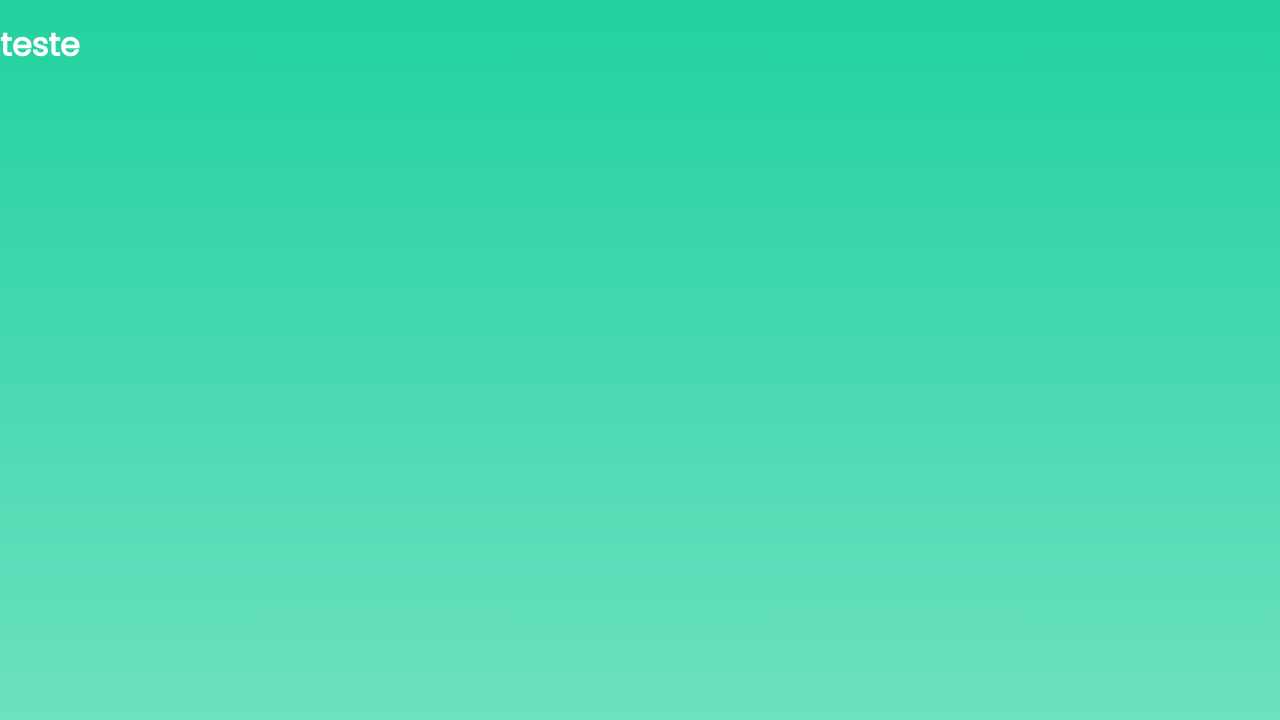
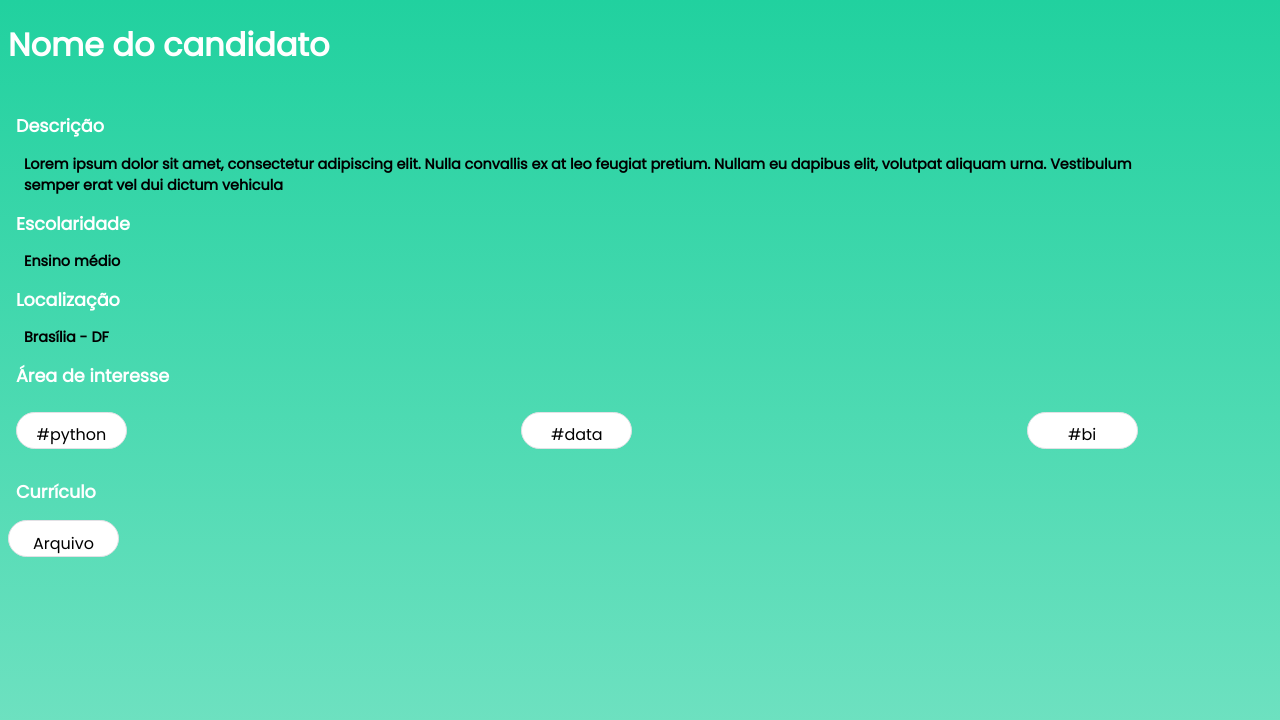
Before and after one commit to UnBArqDsw2021-2/2021.2_G3_stag.io_Frontend, a React (Create React App) app in the folder stag.io/: page /detalhes-candidato in a window 1280 px wide. Shown: the top 720 px of the page. Built offline with nearby package versions, Linux system fonts and the light colour scheme.

Commit message:
Pagina detalhes da empresa

```diff
--- a/stag.io/src/App.js
+++ b/stag.io/src/App.js
@@ -1,6 +1,8 @@
 import "./App.css";
 import { Routes, Route } from "react-router-dom";
 import DetalhesCandidato from "../src/pages/DetalhesCandidato";
+import DetalhesEmpresa from "../src/pages/DetalhesEmpresa";
+import VagaEmpresa from "../src/pages/VagaEmpresa";
 
 import Inicio from "./pages/Inicio/Inicio";
 
@@ -10,6 +12,8 @@ function App() {
       <Routes>
         <Route path="/" element={<Inicio/>}></Route>
         <Route path="/detalhes-candidato" element={<DetalhesCandidato/>}></Route>
+        <Route path="/detalhes-empresa" element={<DetalhesEmpresa/>}></Route>
+        <Route path="/vaga-empresa" element={<VagaEmpresa/>}></Route>
 
       </Routes>
     </div>
--- /dev/null
+++ b/stag.io/src/pages/DetalhesCandidato/index.css
@@ -0,0 +1,63 @@
+.subTitle1{
+    text-align: left;
+    padding-right: 0.5rem;
+    padding-left: 0.5rem;
+    padding-bottom: 0em;
+}
+
+.text1{
+    color: white;
+    font-style: 'Poppins', sans-serif;
+    font-size: 1.1em;
+    text-align: left;
+    padding-left: 0.5rem;
+}
+
+.text-description1{
+    color: black;
+    font-style: 'Poppins', sans-serif;
+    font-size: 0.9em;
+    text-align: left;
+    padding-left: 1rem;
+}
+
+.content-column1{
+    display: inline;
+    height: 30em;
+    /* background-color: red; */
+    width: 90%;
+}
+
+.content-row1{
+    display: flex;
+    justify-content: space-between;
+    padding: .5em;
+    flex-wrap: wrap;
+}
+
+.content-row-line1{
+    background-color: black;
+}
+
+.text-box-type1-2{
+    padding: 0.6em 0.9em;
+    height: 1em;
+    width: 5em;
+    border: 0.06em solid #E2E1E5;
+    border-radius: 2.3em;
+    margin-bottom: 0.5em;
+    text-align: center;
+    background-color: white;
+    color: black;
+}
+
+.label1{
+    padding: 0.6em 0.9em;
+    height: 1em;
+    width: 5em;
+    border: 0.06em solid #E2E1E5;
+    border-radius: 2.3em;
+    margin-bottom: 0.5em;
+    text-align: center;
+    color: white;
+}
--- a/stag.io/src/pages/DetalhesCandidato/index.jsx
+++ b/stag.io/src/pages/DetalhesCandidato/index.jsx
@@ -1,11 +1,57 @@
 import React from "react";
 import NavBar from "../../components/NavBar";
+import './index.css';
 
 const DetalhesCandidato = () => {
 
     return(
-        <div>
-            <NavBar />
+        <div className="detalhes-candidato">
+
+            {/* Container que aloca a página */}
+            <h1 className="subTitle1">
+                Nome do candidato
+            </h1>
+            <div className="content-row1">
+                    <div className="content-column1">
+                        {/* Começo Descrição */}
+                        <h2 className="text1">
+                            Descrição
+                        </h2>
+                        <h2 className="text-description1">
+                            Lorem ipsum dolor sit amet, consectetur adipiscing elit. Nulla convallis ex at leo feugiat pretium. Nullam eu dapibus elit, volutpat aliquam urna. Vestibulum semper erat vel dui dictum vehicula
+                        </h2>
+
+                        {/* Começo Escolaridade */}
+                        <h2 className="text1">
+                            Escolaridade
+                        </h2>
+                        <h2 className="text-description1">
+                            Ensino médio
+                        </h2>
+                        {/* Começo Localização */}
+                        <h2 className="text1">
+                            Localização
+                        </h2>
+                        <h2 className="text-description1">
+                            Brasília - DF
+                        </h2>
+                        {/* Começo Área de interesse */}
+                        <h2 className="text1">
+                            Área de interesse
+                        </h2>
+                        <div className="content-row1">
+                        <div className="text-box-type1-2" id="" >#python</div>
+                        <div className="text-box-type1-2" id="" >#data</div>
+                        <div className="text-box-type1-2" id="" >#bi</div>
+                        </div>
+                        {/* Começo Currículo */}
+                        <h2 className="text1">
+                            Currículo
+                        </h2>
+                        <div className="text-box-type1-2" id="">Arquivo</div>
+                    </div>
+
+            </div>
         </div>
     );
 }
```
